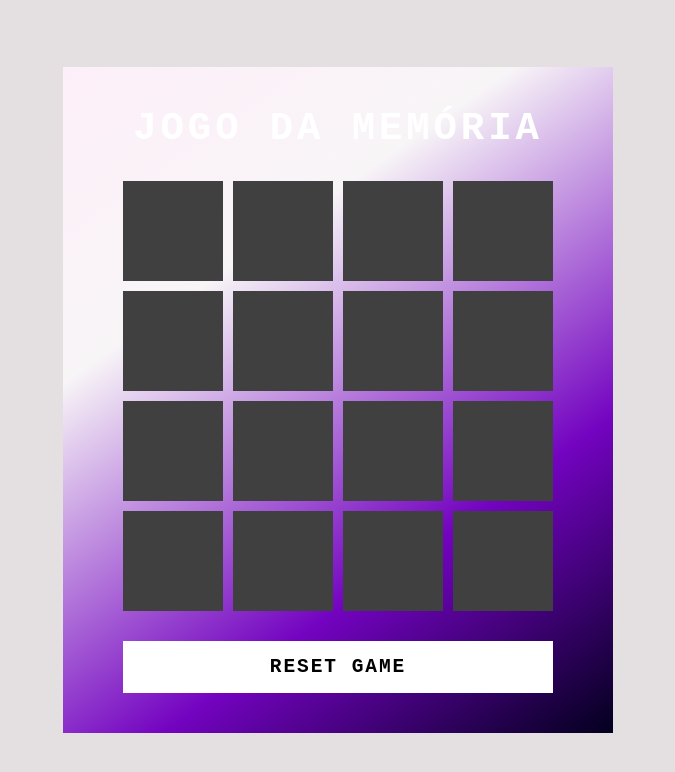
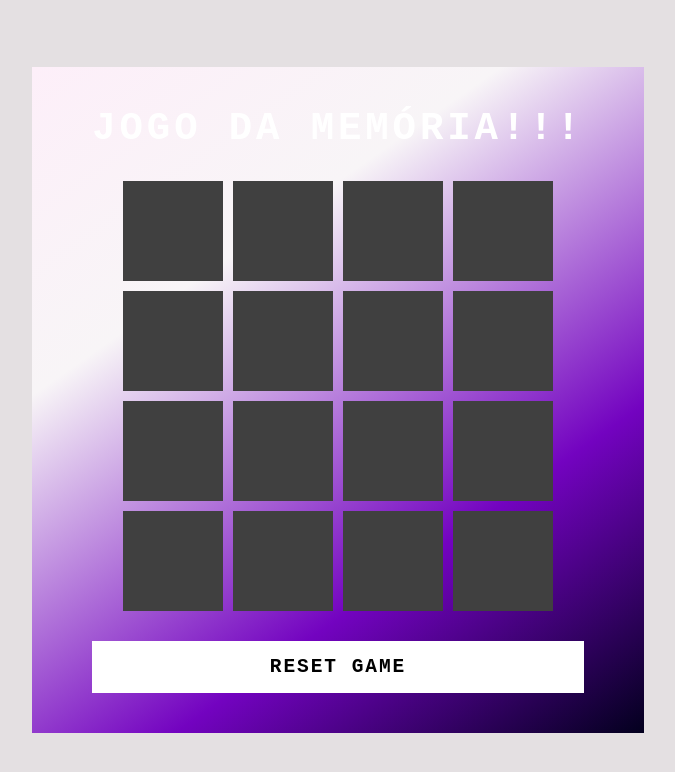
Before and after one commit to rhuan1574/jogodamemoria, a website: page index.html in a window 1280 px wide. Shown: the whole page, without its empty margins (302-977 px from the left). Drawn offline with Linux system fonts and the light colour scheme.

Commit message:
Update index.html

```diff
--- a/index.html
+++ b/index.html
@@ -11,7 +11,7 @@
 </head>
 <body>
     <div class="container">
-        <h2>JOGO DA MEMÓRIA</h2>
+        <h2>JOGO DA MEMÓRIA!!!</h2>
         <div class="game"></div>
         <button class="reset" onclick="window.location.reload()"
         reload()>RESET GAME</button>
```
